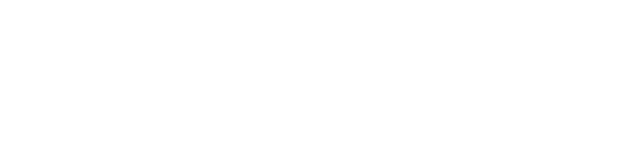
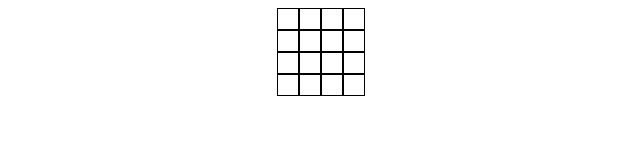
Before and after one commit to grazomarin/etch-a-sketch, a plain HTML site: page index.html in a window 1280 px wide. Shown: the whole page, without its empty margins (313-953 px from the left). Drawn offline with Linux system fonts and the light colour scheme.

Commit message:
added a grid and a function that colors the boxes when hovered. Also some css.

```diff
--- a/index.html
+++ b/index.html
@@ -0,0 +1,16 @@
+<!DOCTYPE html>
+<html lang="en">
+<head>
+    <meta charset="UTF-8">
+    <meta http-equiv="X-UA-Compatible" content="IE=edge">
+    <meta name="viewport" content="width=device-width, initial-scale=1.0">
+    <title>Etch-A-Sketch</title>
+    <script src="script.js" defer></script>
+    <link rel="stylesheet" href="style.css">
+</head>
+<body>
+    <div class="maincont">
+        <div class="container"></div>
+    </div>
+</body>
+</html>
--- a/script.js
+++ b/script.js
@@ -0,0 +1,9 @@
+const container = document.querySelector('.container');
+console.log(container);
+for (i = 0; i < 16;) {
+    const box = document.createElement('div');
+    box.classList.add('box');
+    container.appendChild(box);
+    i = container.childElementCount;
+    box.addEventListener('mouseover', () => box.classList.add('hover'));
+}
--- a/style.css
+++ b/style.css
@@ -1 +1,20 @@
-style.css
+.maincont {
+    display: flex;
+    justify-content: center;
+}
+.container {
+    display: flex;
+    width: 100px;
+    height: auto;
+    flex-wrap: wrap;
+}
+
+.box {
+    border: 0.5px solid;
+    height: 20px;
+    flex: 0 0 20px;
+}
+
+.hover {
+    background-color: black;
+}
```
